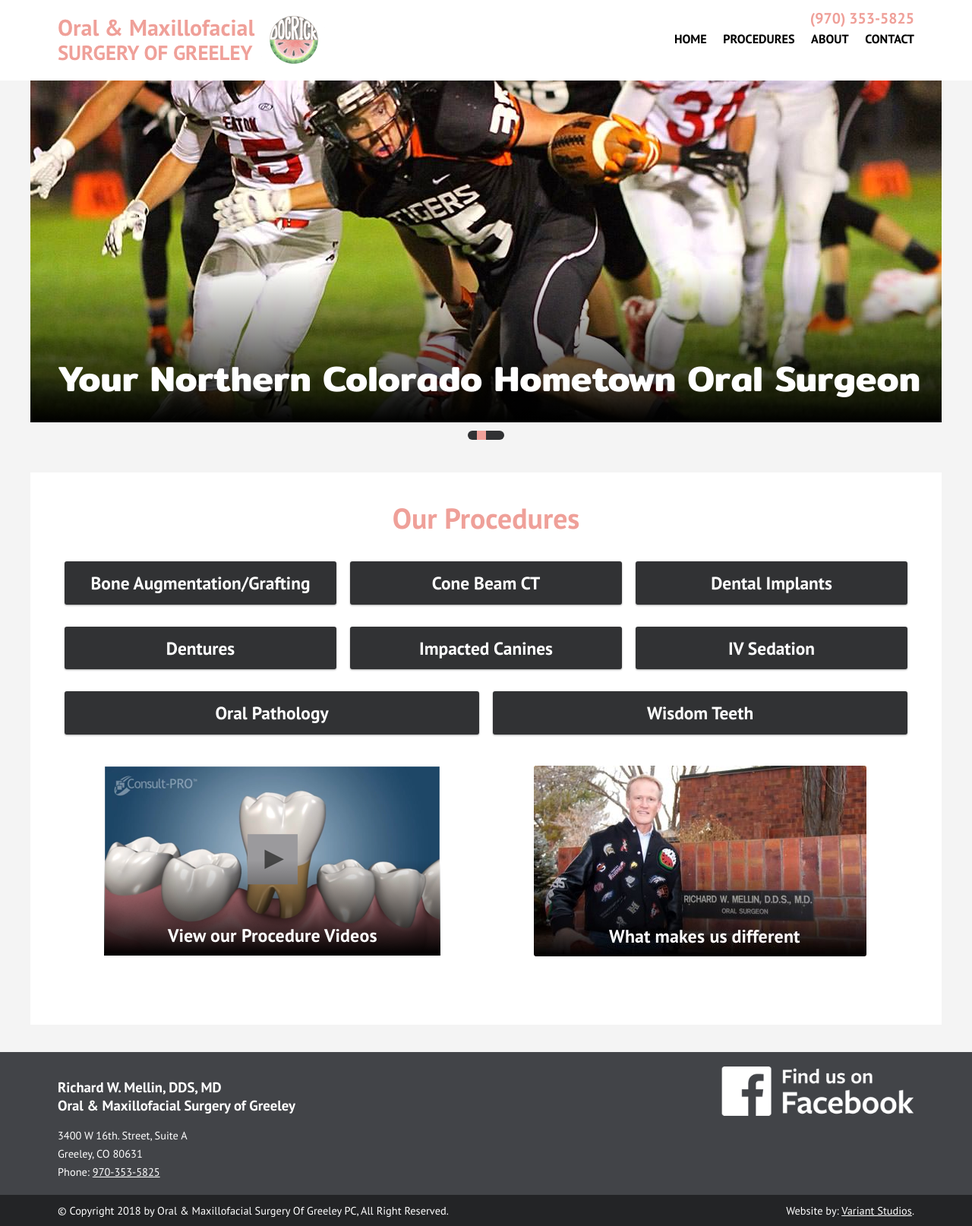
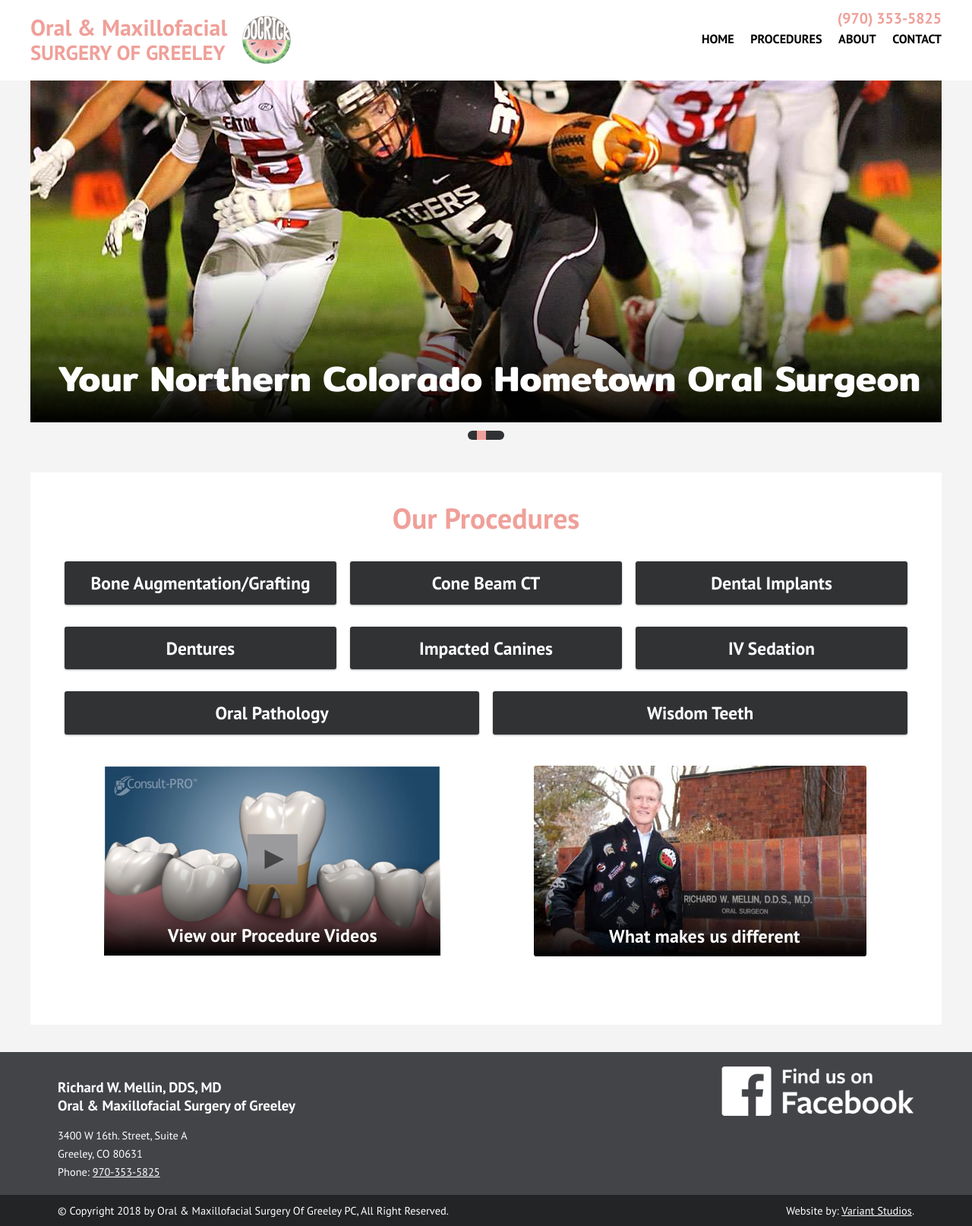
Before and after one commit to variantstudios/oralsurgeryofgreeley.com, a Jekyll site: the page built from index.html, in a window 1280 px wide. Shown: the whole page at 76% size. Built offline with Jekyll 4.4.1, drawn with Linux system fonts in a browser that asks for light colours; cached includes are drawn as plain includes.

Commit message:
RWD tweaks and added the baseball photo.

```diff
--- a/assets/css/style.css
+++ b/assets/css/style.css
@@ -1029,6 +1029,14 @@ header.siteheader .header-wrap {
   padding: 1rem 2rem;
   background: none;
 }
+@media (min-width: 75em) {
+  header.siteheader {
+    padding: 1rem 0;
+  }
+}
+.no-mq header.siteheader {
+  padding: 1rem 0;
+}
 @media (min-width: 50em) {
   header.siteheader .logo {
     width: 33.33333%;
@@ -1072,6 +1080,7 @@ header.siteheader span.tel {
   width: 100%;
   background: #EFA099;
   color: #fff;
+  padding: 0 0 0 .8rem;
 }
 header.siteheader span.tel a {
   text-decoration: none;
@@ -1079,6 +1088,7 @@ header.siteheader span.tel a {
 }
 @media (min-width: 50em) {
   header.siteheader span.tel {
+    padding: 0;
     display: block;
     color: #EFA099;
     position: absolute;
@@ -1093,6 +1103,7 @@ header.siteheader span.tel a {
   }
 }
 .no-mq header.siteheader span.tel {
+  padding: 0;
   display: block;
   color: #EFA099;
   position: absolute;
--- a/assets/sass/partials/design/components/_header.scss
+++ b/assets/sass/partials/design/components/_header.scss
@@ -9,6 +9,9 @@ header.siteheader {
     @include breakpoint($bp-medium, $no-query: ".no-mq") {
         padding: 1rem 2rem;
         background: none;
+    }
+    @include breakpoint($bp-xlarge, $no-query: ".no-mq") {
+        padding: 1rem 0;
     }
     .logo {
         //text-align: center;
@@ -31,11 +34,13 @@ header.siteheader {
         width: 100%;
         background: $color-two;
         color: #fff;
+        padding: 0 0 0 .8rem;
         a {
             text-decoration: none;
             color: #fff;
         }
         @include breakpoint($bp-medium, $no-query: ".no-mq") {
+            padding: 0;
             display: block;
             color: $color-two;
             position: absolute;
--- a/assets/sass/partials/global/_variables.scss
+++ b/assets/sass/partials/global/_variables.scss
@@ -43,7 +43,7 @@ $bp-small-down: 0 $bp-small;
 $bp-medium: 800px;
 $bp-medium-down: 0 $bp-medium;
 $bp-large: 1000px;
-$bp-xlarge: $container_width;
+$bp-xlarge: 1200px;
 $no-query: $bp-medium,
 'no-query' '.no-mq';
 @include breakpoint-set('no query fallbacks', true);
--- a/index.html
+++ b/index.html
@@ -8,7 +8,7 @@ front_hero:
   - title: 'Your Northern Colorado Hometown Oral Surgeon'
     image: '/assets/images/front-hero/cows.jpg'
   - title: 'Your Northern Colorado Hometown Oral Surgeon'
-    image: '/assets/images/front-hero/wheat.jpg'
+    image: '/assets/images/front-hero/baseball.jpg'
 calls_to_action:
   - title: 'View our Procedure Videos'
     image: '/assets/images/front/procedure-videos.png'
```
Also changed, not shown: assets/images/front-hero/baseball.jpg (added), assets/images/front-hero/cows.jpg, assets/images/front-hero/football.jpg, assets/images/front-hero/wheat.jpg, assets/images/front/what-makes-us-different.jpg.
